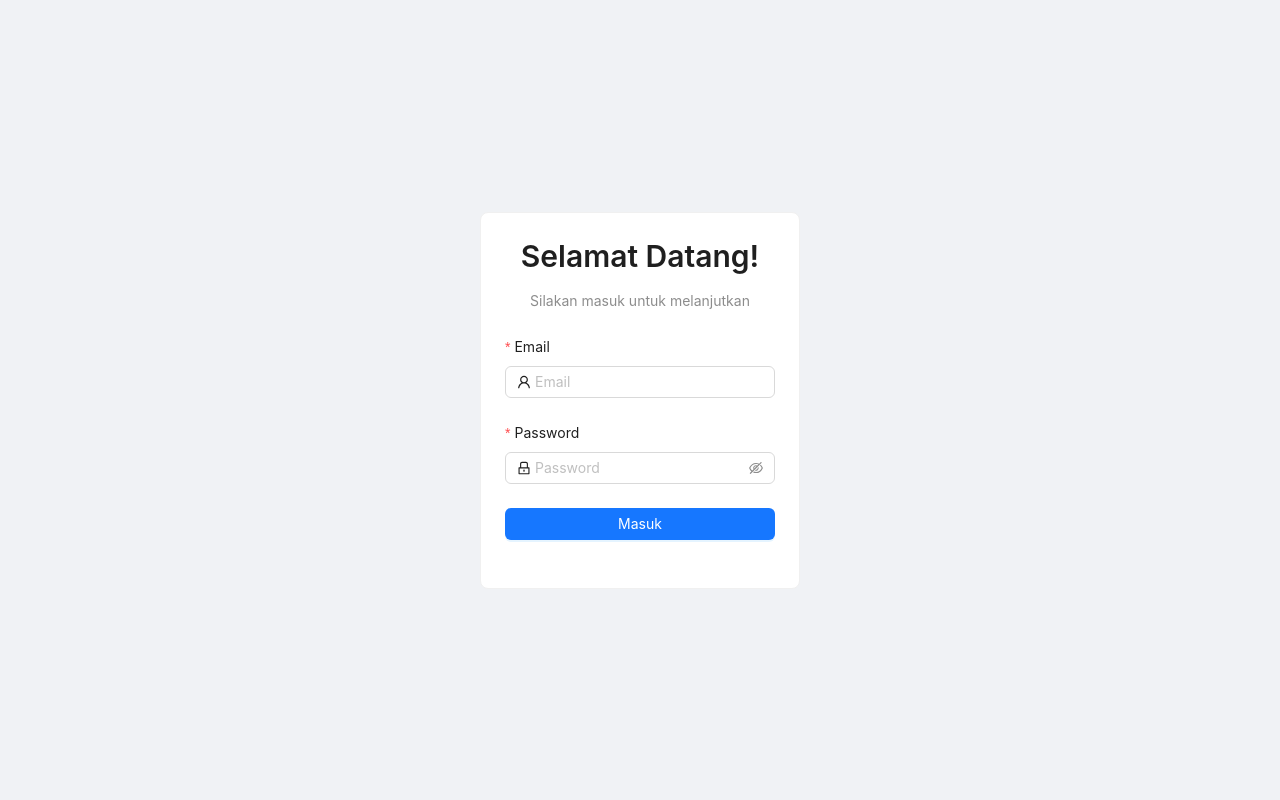
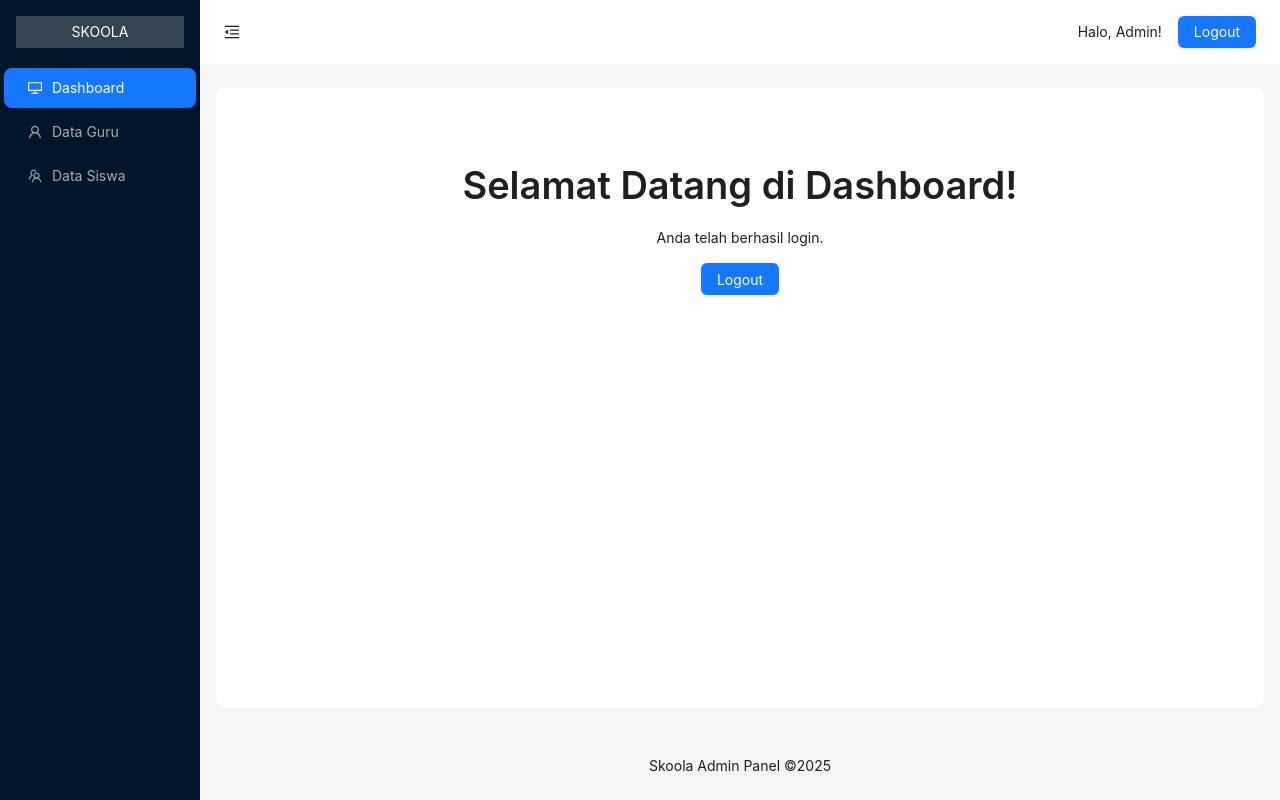
Before and after one commit to Izzulfahmy/skoola, a React (Vite) app in the folder frontend/: page /dashboard in a window 1280 px wide. Built offline with nearby package versions, Linux system fonts and the light colour scheme; sample sign-in values are in the browser's storage.

Commit message:
layoutpanel

```diff
--- a/frontend/package.json
+++ b/frontend/package.json
@@ -13,7 +13,8 @@
     "antd": "^5.27.3",
     "axios": "^1.12.2",
     "react": "^19.1.1",
-    "react-dom": "^19.1.1"
+    "react-dom": "^19.1.1",
+    "react-router-dom": "^7.9.1"
   },
   "devDependencies": {
     "@eslint/js": "^9.33.0",
--- a/frontend/src/App.tsx
+++ b/frontend/src/App.tsx
@@ -1,9 +1,41 @@
-import './App.css';
+import { BrowserRouter, Routes, Route, Navigate } from 'react-router-dom';
 import LoginPage from './pages/LoginPage';
+import DashboardPage from './pages/DashboardPage';
+import NotFoundPage from './pages/NotFoundPage';
+import ProtectedRoute from './components/ProtectedRoute';
+import AdminLayout from './layouts/AdminLayout'; // <-- Impor layout baru
+import TeachersPage from './pages/TeachersPage'; // <-- Impor placeholder
+import StudentsPage from './pages/StudentsPage'; // <-- Impor placeholder
 
 function App() {
+  // Kita tidak lagi butuh 'isAuthenticated' di sini karena logika dihandle oleh ProtectedRoute dan Redirects
   return (
-    <LoginPage />
+    <BrowserRouter>
+      <Routes>
+        <Route path="/login" element={<LoginPage />} />
+
+        {/* Rute Induk yang Dilindungi */}
+        <Route
+          path="/"
+          element={
+            <ProtectedRoute>
+              <AdminLayout />
+            </ProtectedRoute>
+          }
+        >
+          {/* Rute-rute ini akan dirender di dalam <Outlet /> milik AdminLayout */}
+          <Route index element={<Navigate to="/dashboard" replace />} />
+          <Route path="dashboard" element={<DashboardPage />} />
+          <Route path="teachers" element={<TeachersPage />} />
+          <Route path="students" element={<StudentsPage />} />
+          {/* Anda bisa menambahkan rute lain di dalam layout ini, contoh: */}
+          {/* <Route path="settings" element={<SettingsPage />} /> */}
+        </Route>
+
+        {/* Rute untuk URL yang tidak cocok (catch-all) */}
+        <Route path="*" element={<NotFoundPage />} />
+      </Routes>
+    </BrowserRouter>
   );
 }
 
--- /dev/null
+++ b/frontend/src/components/ProtectedRoute.tsx
@@ -0,0 +1,18 @@
+// file: src/components/ProtectedRoute.tsx
+import { Navigate } from 'react-router-dom';
+import { useAuth } from '../context/AuthContext';
+import type { ReactNode } from 'react'; // <-- Perubahan ada di sini
+
+const ProtectedRoute = ({ children }: { children: ReactNode }) => {
+  const { isAuthenticated } = useAuth();
+
+  if (!isAuthenticated) {
+    // Jika pengguna tidak terotentikasi, arahkan ke halaman login
+    return <Navigate to="/login" replace />;
+  }
+
+  // Jika terotentikasi, tampilkan halaman yang diminta
+  return <>{children}</>;
+};
+
+export default ProtectedRoute;
--- /dev/null
+++ b/frontend/src/layouts/AdminLayout.tsx
@@ -0,0 +1,99 @@
+// file: src/layouts/AdminLayout.tsx
+import { useState } from 'react';
+import {
+  DesktopOutlined,
+  UserOutlined,
+  TeamOutlined,
+  MenuFoldOutlined,
+  MenuUnfoldOutlined,
+} from '@ant-design/icons';
+import { Layout, Menu, Button, theme, Typography } from 'antd';
+import { Link, Outlet, useNavigate } from 'react-router-dom';
+import { useAuth } from '../context/AuthContext';
+
+const { Header, Sider, Content, Footer } = Layout;
+const { Text } = Typography;
+
+const AdminLayout = () => {
+  const [collapsed, setCollapsed] = useState(false);
+  const { logout } = useAuth();
+  const navigate = useNavigate();
+
+  const handleLogout = () => {
+    logout();
+    navigate('/login');
+  };
+
+  const {
+    token: { colorBgContainer, borderRadiusLG },
+  } = theme.useToken();
+
+  return (
+    <Layout style={{ minHeight: '100vh' }}>
+      <Sider trigger={null} collapsible collapsed={collapsed}>
+        <div style={{ height: '32px', margin: '16px', background: 'rgba(255, 255, 255, 0.2)', textAlign: 'center', lineHeight: '32px', color: 'white' }}>
+          SKOOLA
+        </div>
+        <Menu
+          theme="dark"
+          mode="inline"
+          defaultSelectedKeys={['1']}
+          items={[
+            {
+              key: '1',
+              icon: <DesktopOutlined />,
+              label: <Link to="/dashboard">Dashboard</Link>,
+            },
+            {
+              key: '2',
+              icon: <UserOutlined />,
+              label: <Link to="/teachers">Data Guru</Link>,
+            },
+            {
+              key: '3',
+              icon: <TeamOutlined />,
+              label: <Link to="/students">Data Siswa</Link>,
+            },
+          ]}
+        />
+      </Sider>
+      <Layout>
+        <Header style={{ padding: 0, background: colorBgContainer, display: 'flex', justifyContent: 'space-between', alignItems: 'center' }}>
+          <Button
+            type="text"
+            icon={collapsed ? <MenuUnfoldOutlined /> : <MenuFoldOutlined />}
+            onClick={() => setCollapsed(!collapsed)}
+            style={{
+              fontSize: '16px',
+              width: 64,
+              height: 64,
+            }}
+          />
+          <div style={{ marginRight: '24px' }}>
+            <Text style={{ marginRight: '16px' }}>Halo, Admin!</Text>
+            <Button type="primary" onClick={handleLogout}>
+              Logout
+            </Button>
+          </div>
+        </Header>
+        <Content
+          style={{
+            margin: '24px 16px',
+            padding: 24,
+            minHeight: 280,
+            background: colorBgContainer,
+            borderRadius: borderRadiusLG,
+          }}
+        >
+          {/* Di sinilah konten halaman dinamis akan dirender */}
+          <Outlet />
+        </Content>
+        <Footer style={{ textAlign: 'center' }}>
+          Skoola Admin Panel ©{new Date().getFullYear()}
+        </Footer>
+      </Layout>
+    </Layout>
+  );
+};
+
+export default AdminLayout;
--- /dev/null
+++ b/frontend/src/pages/DashboardPage.tsx
@@ -0,0 +1,21 @@
+// file: src/pages/DashboardPage.tsx
+import { Button, Typography } from 'antd';
+import { useAuth } from '../context/AuthContext';
+
+const { Title, Paragraph } = Typography;
+
+const DashboardPage = () => {
+  const { logout } = useAuth();
+
+  return (
+    <div style={{ padding: '50px', textAlign: 'center' }}>
+      <Title>Selamat Datang di Dashboard!</Title>
+      <Paragraph>Anda telah berhasil login.</Paragraph>
+      <Button type="primary" onClick={logout}>
+        Logout
+      </Button>
+    </div>
+  );
+};
+
+export default DashboardPage;
--- a/frontend/src/pages/LoginPage.tsx
+++ b/frontend/src/pages/LoginPage.tsx
@@ -1,17 +1,19 @@
 // file: src/pages/LoginPage.tsx
 import { useState } from 'react';
+import { useNavigate } from 'react-router-dom'; // <-- Impor useNavigate
 import { LockOutlined, UserOutlined } from '@ant-design/icons';
 import { Button, Card, Form, Input, Row, Col, Typography, message } from 'antd';
 import { loginUser } from '../api/auth';
 import type { LoginInput } from '../types';
 import { AxiosError } from 'axios';
-import { useAuth } from '../context/AuthContext'; // <-- Impor hook useAuth
+import { useAuth } from '../context/AuthContext';
 
 const { Title } = Typography;
 
 const LoginPage = () => {
   const [loading, setLoading] = useState(false);
-  const { login } = useAuth(); // <-- Gunakan hook untuk mendapatkan fungsi login
+  const { login } = useAuth();
+  const navigate = useNavigate(); // <-- Inisialisasi hook navigasi
 
   const onFinish = async (values: LoginInput) => {
     setLoading(true);
@@ -19,14 +21,14 @@ const LoginPage = () => {
       const tenantId = 'sekolah_pertama';
       const response = await loginUser(values, tenantId);
 
-      message.success('Login berhasil!');
+      message.success('Login berhasil! Mengarahkan ke dashboard...');
+      login(response.token);
 
-      // Panggil fungsi login dari context untuk menyimpan token secara global
-      login(response.token);
+      // Arahkan ke dashboard setelah login berhasil
+      navigate('/dashboard'); // <-- TAMBAHKAN INI
 
     } catch (error) {
       const axiosError = error as AxiosError<{ message: string }>;
-      // Ambil pesan error dari backend Go Anda
       const serverErrorMessage = (axiosError.response?.data as any)?.error || axiosError.response?.data || 'Email atau password salah';
       message.error(serverErrorMessage);
     } finally {
--- /dev/null
+++ b/frontend/src/pages/NotFoundPage.tsx
@@ -0,0 +1,11 @@
+// file: src/pages/NotFoundPage.tsx
+const NotFoundPage = () => {
+  return (
+    <div style={{ textAlign: 'center', marginTop: '50px' }}>
+      <h1>404</h1>
+      <p>Halaman tidak ditemukan.</p>
+    </div>
+  );
+};
+
+export default NotFoundPage;
--- /dev/null
+++ b/frontend/src/pages/StudentsPage.tsx
@@ -0,0 +1,2 @@
+const StudentsPage = () => <div><h1>Halaman Data Siswa</h1></div>;
+export default StudentsPage;
--- /dev/null
+++ b/frontend/src/pages/TeachersPage.tsx
@@ -0,0 +1,2 @@
+const TeachersPage = () => <div><h1>Halaman Data Guru</h1></div>;
+export default TeachersPage;
```
Also changed, not shown: 1 other file (tests, documents, lock files or other folders).
